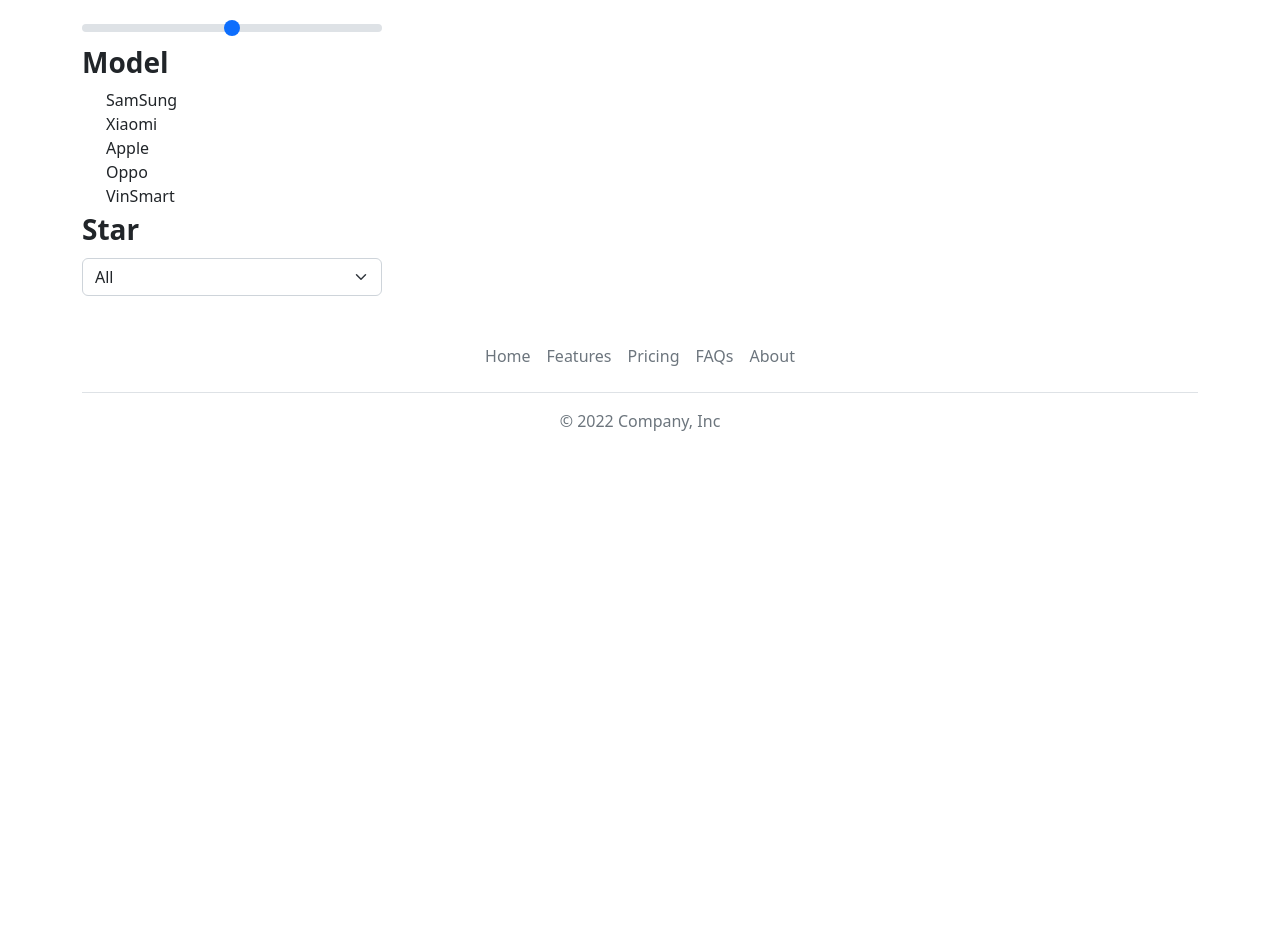
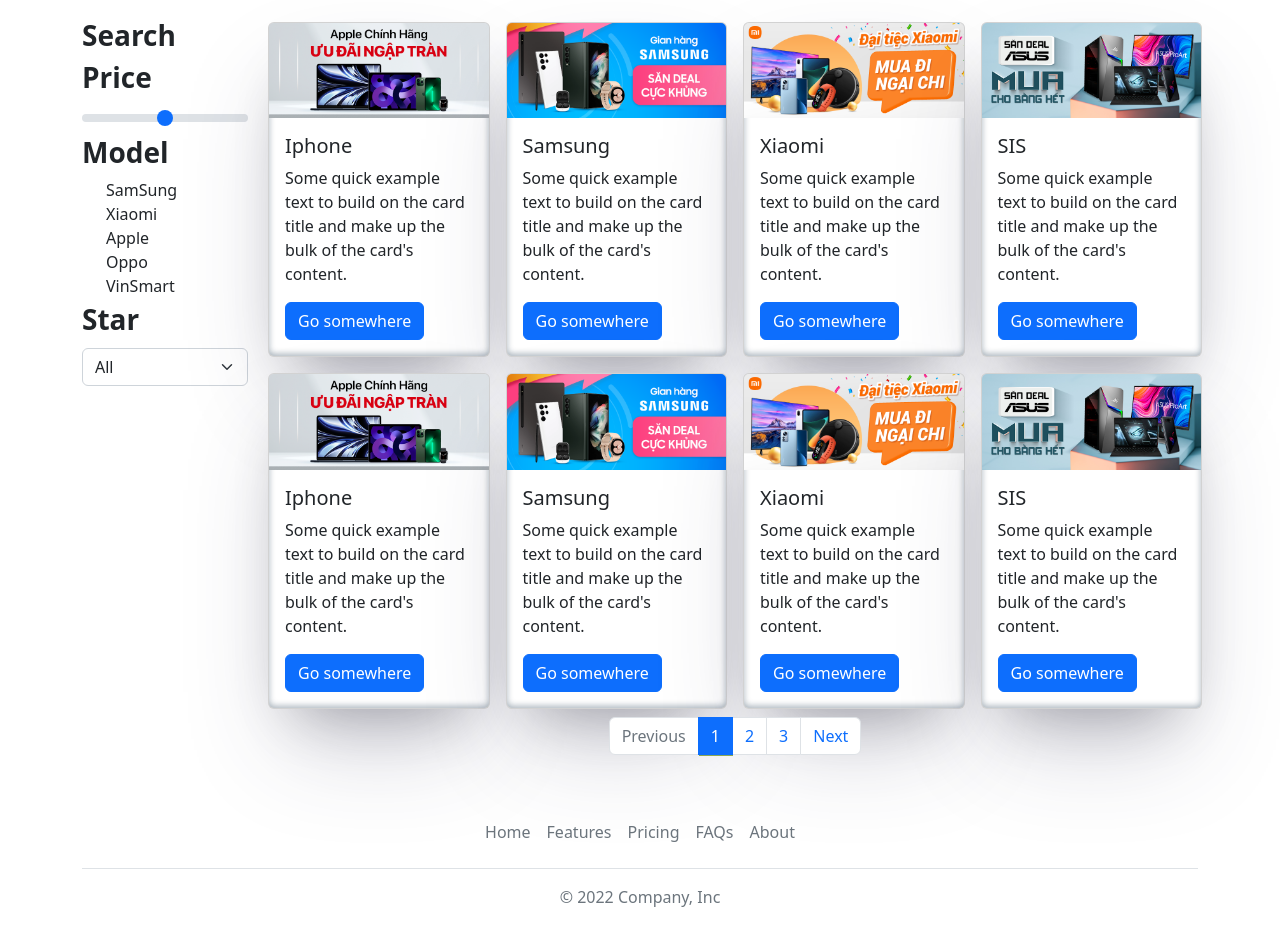
Before and after one commit to Pham-Van-Khiem-Toan-Tin/Phone-Project-Ecommerce, a React (Create React App) app in the folder frontend/: page /categories in a window 1280 px wide. Shown: the part 244-1190 px from the top of the page. Before the commit the page ends 800 px from the top, so only its background shows below. Built offline with nearby package versions, Linux system fonts and the light colour scheme.

Commit message:
Update Categories.jsx

```diff
--- a/frontend/src/v1/pages/categories/Categories.jsx
+++ b/frontend/src/v1/pages/categories/Categories.jsx
@@ -1,5 +1,6 @@
 import React from "react";
 import { FaArrowDown } from "react-icons/fa";
+import { Data2 } from "../../../data/Data";
 import "./Categories.css";
 const Categories = () => {
   return (
@@ -11,10 +12,11 @@
         </div>
         <button className="button_dowload-app">Tải app</button>
       </div>
-      <div className="container d-flex flex-lg-row flex-column">
-        <div className="categories_menu flex-grow-lg-1 d-lg-block d-flex flex-row align-items-center justify-content-between">
+      <div className="container mt-5">
+        <div className="row">
+          <div className="categories_menu col-lg-2 col-12 d-lg-block d-flex flex-row align-items-center justify-content-between">
             <div className="search-price">
-            <label for="searchPrice" className="form-label fs-3 fw-bold">
+              <label htmlFor="searchPrice" className="form-label fs-3 fw-bold">
                 Search Price
               </label>
               <input type="range" className="form-range" id="searchPrice" />
@@ -29,10 +31,17 @@
                 <div className="ms-4">VinSmart</div>
               </div>
               <div className="d-lg-none d-block">
-              <label for="searchModel" className="form-label fs-3 fw-bold">
+                <label
+                  htmlFor="searchModel"
+                  className="form-label fs-3 fw-bold"
+                >
                   Model
                 </label>
-              <select className="form-select" aria-label="searchModel">
+                <select
+                  className="form-select"
+                  aria-label="searchModel"
+                  defaultValue="Samsung"
+                >
                   <option value="SamSung">SamSung</option>
                   <option value="Xiaomi">Xiaomi</option>
                   <option value="Apple">Apple</option>
@@ -42,11 +51,15 @@
               </div>
             </div>
             <div className="search-rating">
-            <label for="searchStart" className="form-label fs-3 fw-bold">
+              <label htmlFor="searchStart" className="form-label fs-3 fw-bold">
                 Star
               </label>
-            <select className="form-select" aria-label="searchStar">
-              <option selected>All</option>
+              <select
+                className="form-select"
+                aria-label="searchStar"
+                defaultValue="all"
+              >
+                <option value="all">All</option>
                 <option value="1">1 Sao</option>
                 <option value="2">2 Sao</option>
                 <option value="3">3 Sao</option>
@@ -55,9 +68,66 @@
               </select>
             </div>
           </div>
-        <div className="categories_product-slider flex-grow-lg-9">
+          <div className="categories_product-slider col-lg-10 col-12">
             <div className="row">
-
+              {Data2.map((data, index) => {
+                return (
+                  <div
+                    className="col-xxl-3 col-xl-3 col-lg-6 col-md-6 col-12 p-2 m-0"
+                    key={index}
+                  >
+                    <div className="card" style={{ width: "100%" }}>
+                      <img
+                        src={data.img}
+                        className="card-img-top"
+                        alt={data.title}
+                      />
+                      <div className="card-body">
+                        <h5 className="card-title">{data.title}</h5>
+                        <p className="card-text">
+                          Some quick example text to build on the card title and
+                          make up the bulk of the card's content.
+                        </p>
+                        <a href="#" className="btn btn-primary">
+                          Go somewhere
+                        </a>
+                      </div>
+                    </div>
+                  </div>
+                );
+              })}
+            </div>
+            <div className="row">
+              <div className="col d-flex align-items-center justify-content-center">
+                <nav aria-label="categoriesPagination">
+                  <ul className="pagination">
+                    <li className="page-item disabled">
+                      <a className="page-link">Previous</a>
+                    </li>
+                    <li className="page-item active">
+                      <a className="page-link" href="#">
+                        1
+                      </a>
+                    </li>
+                    <li className="page-item" aria-current="page">
+                      <a className="page-link" href="#">
+                        2
+                      </a>
+                    </li>
+                    <li className="page-item">
+                      <a className="page-link" href="#">
+                        3
+                      </a>
+                    </li>
+                    <li className="page-item">
+                      <a className="page-link" href="#">
+                        Next
+                      </a>
+                    </li>
+                  </ul>
+                </nav>
+              </div>
+            </div>
           </div>
         </div>
       </div>
```
Lines whose indentation alone changed are shown as unchanged.
